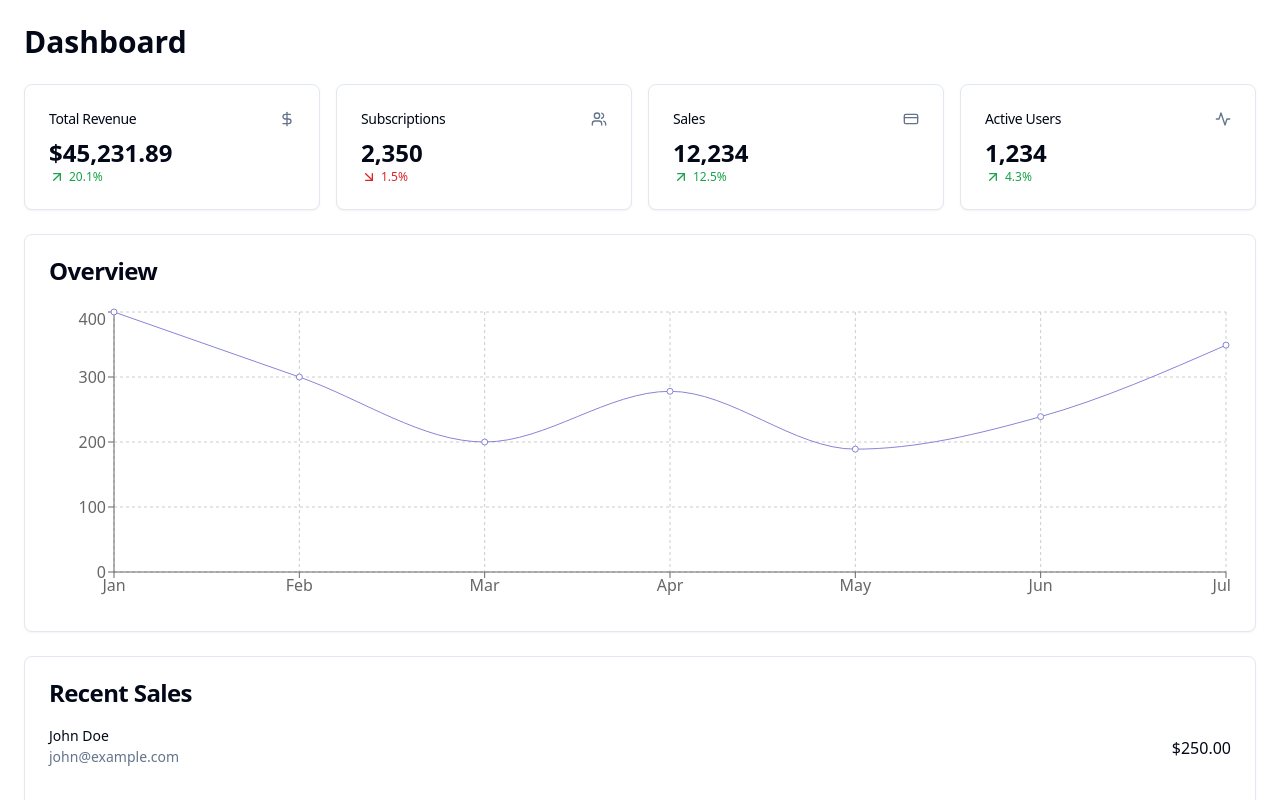
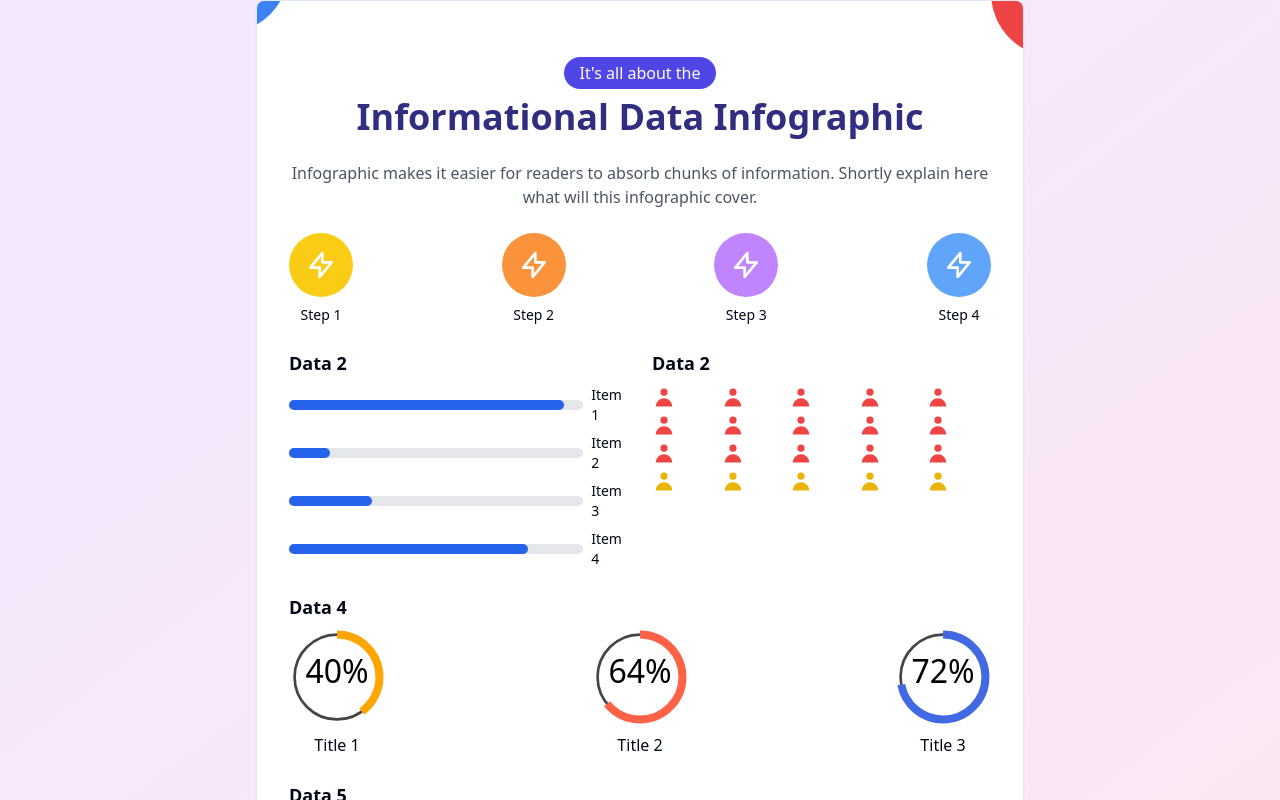
Before and after one commit to GPT-Engineer-App/dashboard-replicator, a React (Vite) app: page / in a window 1280 px wide. Shown: the top 800 px of the page. Built offline with nearby package versions, Linux system fonts and the light colour scheme.

Commit message:
GPT Engineer Update [skip gpt_engineer]

```diff
--- a/src/pages/Index.jsx
+++ b/src/pages/Index.jsx
@@ -1,102 +1,114 @@
 // Update this page (the content is just a fallback if you fail to update the page)
 
-import { Card, CardContent, CardHeader, CardTitle } from "@/components/ui/card";
-import { LineChart, Line, XAxis, YAxis, CartesianGrid, Tooltip, ResponsiveContainer } from 'recharts';
-import { ArrowUpRight, ArrowDownRight, DollarSign, Users, CreditCard, Activity } from "lucide-react";
-
-const data = [
-  { name: 'Jan', value: 400 },
-  { name: 'Feb', value: 300 },
-  { name: 'Mar', value: 200 },
-  { name: 'Apr', value: 278 },
-  { name: 'May', value: 189 },
-  { name: 'Jun', value: 239 },
-  { name: 'Jul', value: 349 },
-];
+import { Card } from "@/components/ui/card";
 
 const Index = () => {
   return (
-    <div className="p-6 space-y-6">
-      <h1 className="text-3xl font-bold">Dashboard</h1>
+    <div className="flex justify-center items-center min-h-screen bg-gradient-to-br from-purple-100 to-pink-100">
+      <Card className="w-full max-w-3xl p-8 space-y-6 relative overflow-hidden">
+        <div className="absolute top-0 left-0 w-16 h-16 bg-blue-500 transform -translate-x-1/2 -translate-y-1/2 rounded-br-full"></div>
+        <div className="absolute top-0 right-0 w-16 h-16 bg-red-500 transform translate-x-1/2 -translate-y-1/2 rounded-bl-full"></div>
+        <div className="absolute bottom-0 left-0 w-16 h-16 bg-blue-500 transform -translate-x-1/2 translate-y-1/2 rounded-tr-full"></div>
+        <div className="absolute bottom-0 right-0 w-16 h-16 bg-red-500 transform translate-x-1/2 translate-y-1/2 rounded-tl-full"></div>
 
-      <div className="grid grid-cols-1 md:grid-cols-2 lg:grid-cols-4 gap-4">
-        <StatCard title="Total Revenue" value="$45,231.89" icon={DollarSign} trend="up" percentage="20.1%" />
-        <StatCard title="Subscriptions" value="2,350" icon={Users} trend="down" percentage="1.5%" />
-        <StatCard title="Sales" value="12,234" icon={CreditCard} trend="up" percentage="12.5%" />
-        <StatCard title="Active Users" value="1,234" icon={Activity} trend="up" percentage="4.3%" />
-      </div>
+        <div className="text-center space-y-2">
+          <div className="bg-indigo-600 text-white px-4 py-1 rounded-full inline-block">It's all about the</div>
+          <h1 className="text-4xl font-bold text-indigo-900">Informational Data Infographic</h1>
+        </div>
 
-      <Card>
-        <CardHeader>
-          <CardTitle>Overview</CardTitle>
-        </CardHeader>
-        <CardContent>
-          <ResponsiveContainer width="100%" height={300}>
-            <LineChart data={data}>
-              <CartesianGrid strokeDasharray="3 3" />
-              <XAxis dataKey="name" />
-              <YAxis />
-              <Tooltip />
-              <Line type="monotone" dataKey="value" stroke="#8884d8" />
-            </LineChart>
-          </ResponsiveContainer>
-        </CardContent>
-      </Card>
+        <p className="text-center text-gray-600">
+          Infographic makes it easier for readers to absorb chunks of information. Shortly explain here what will this infographic cover.
+        </p>
 
-      <Card>
-        <CardHeader>
-          <CardTitle>Recent Sales</CardTitle>
-        </CardHeader>
-        <CardContent>
-          <RecentSalesTable />
-        </CardContent>
+        <div className="flex justify-between items-center">
+          {['Step 1', 'Step 2', 'Step 3', 'Step 4'].map((step, index) => (
+            <div key={step} className="flex flex-col items-center">
+              <div className={`w-16 h-16 rounded-full flex items-center justify-center ${['bg-yellow-400', 'bg-orange-400', 'bg-purple-400', 'bg-blue-400'][index]}`}>
+                <svg className="w-8 h-8 text-white" fill="none" viewBox="0 0 24 24" stroke="currentColor">
+                  <path strokeLinecap="round" strokeLinejoin="round" strokeWidth={2} d="M13 10V3L4 14h7v7l9-11h-7z" />
+                </svg>
+              </div>
+              <div className="mt-2 text-sm font-medium">{step}</div>
+            </div>
+          ))}
+        </div>
+
+        <div className="grid grid-cols-2 gap-6">
+          <div>
+            <h3 className="text-lg font-semibold mb-2">Data 2</h3>
+            <div className="space-y-2">
+              {['Item 1', 'Item 2', 'Item 3', 'Item 4'].map((item) => (
+                <div key={item} className="flex items-center">
+                  <div className="w-full bg-gray-200 rounded-full h-2.5">
+                    <div className="bg-blue-600 h-2.5 rounded-full" style={{width: `${Math.random() * 100}%`}}></div>
+                  </div>
+                  <span className="ml-2 text-sm">{item}</span>
+                </div>
+              ))}
+            </div>
+          </div>
+          <div>
+            <h3 className="text-lg font-semibold mb-2">Data 2</h3>
+            <div className="grid grid-cols-5 gap-1">
+              {Array(20).fill().map((_, i) => (
+                <svg key={i} className={`w-6 h-6 ${i < 15 ? 'text-red-500' : 'text-yellow-500'}`} fill="currentColor" viewBox="0 0 20 20">
+                  <path fillRule="evenodd" d="M10 9a3 3 0 100-6 3 3 0 000 6zm-7 9a7 7 0 1114 0H3z" clipRule="evenodd" />
+                </svg>
+              ))}
+            </div>
+          </div>
+        </div>
+
+        <div>
+          <h3 className="text-lg font-semibold mb-2">Data 4</h3>
+          <div className="flex justify-between">
+            {['Title 1', 'Title 2', 'Title 3'].map((title, index) => (
+              <div key={title} className="text-center">
+                <svg className="w-24 h-24 mx-auto" viewBox="0 0 36 36">
+                  <path
+                    d="M18 2.0845
+                      a 15.9155 15.9155 0 0 1 0 31.831
+                      a 15.9155 15.9155 0 0 1 0 -31.831"
+                    fill="none"
+                    stroke="#444"
+                    strokeWidth="1"
+                  />
+                  <path
+                    d="M18 2.0845
+                      a 15.9155 15.9155 0 0 1 0 31.831
+                      a 15.9155 15.9155 0 0 1 0 -31.831"
+                    fill="none"
+                    stroke={["#ffa500", "#ff6347", "#4169e1"][index]}
+                    strokeWidth="3"
+                    strokeDasharray={`${[40, 64, 72][index]}, 100`}
+                  />
+                  <text x="18" y="20.35" className="text-xs font-medium" textAnchor="middle">
+                    {[40, 64, 72][index]}%
+                  </text>
+                </svg>
+                <div className="mt-2">{title}</div>
+              </div>
+            ))}
+          </div>
+        </div>
+
+        <div>
+          <h3 className="text-lg font-semibold mb-2">Data 5</h3>
+          <div className="relative h-32">
+            <div className="absolute inset-0 flex items-center justify-center">
+              <div className="w-full h-4 bg-gray-200 rounded-full overflow-hidden">
+                <div className="w-3/4 h-full bg-gradient-to-r from-red-500 to-yellow-500"></div>
+              </div>
+            </div>
+            <div className="absolute top-0 left-3/4 -mt-1 transform -translate-x-1/2">
+              <div className="w-2 h-8 bg-blue-600"></div>
+              <div className="w-4 h-4 bg-blue-600 rounded-full -mt-2"></div>
+            </div>
+          </div>
+        </div>
       </Card>
     </div>
   );
 };
 
-const StatCard = ({ title, value, icon: Icon, trend, percentage }) => {
-  const TrendIcon = trend === 'up' ? ArrowUpRight : ArrowDownRight;
-  const trendColor = trend === 'up' ? 'text-green-600' : 'text-red-600';
-
-  return (
-    <Card>
-      <CardHeader className="flex flex-row items-center justify-between space-y-0 pb-2">
-        <CardTitle className="text-sm font-medium">{title}</CardTitle>
-        <Icon className="h-4 w-4 text-muted-foreground" />
-      </CardHeader>
-      <CardContent>
-        <div className="text-2xl font-bold">{value}</div>
-        <p className={`text-xs ${trendColor} flex items-center`}>
-          <TrendIcon className="h-4 w-4 mr-1" />
-          {percentage}
-        </p>
-      </CardContent>
-    </Card>
-  );
-};
-
-const RecentSalesTable = () => {
-  const sales = [
-    { name: 'John Doe', email: 'john@example.com', amount: '$250.00' },
-    { name: 'Jane Smith', email: 'jane@example.com', amount: '$120.00' },
-    { name: 'Bob Johnson', email: 'bob@example.com', amount: '$350.00' },
-    { name: 'Alice Brown', email: 'alice@example.com', amount: '$180.00' },
-  ];
-
-  return (
-    <div className="space-y-8">
-      {sales.map((sale, index) => (
-        <div key={index} className="flex items-center">
-          <div className="space-y-1">
-            <p className="text-sm font-medium leading-none">{sale.name}</p>
-            <p className="text-sm text-muted-foreground">{sale.email}</p>
-          </div>
-          <div className="ml-auto font-medium">{sale.amount}</div>
-        </div>
-      ))}
-    </div>
-  );
-};
-
 export default Index;
```
